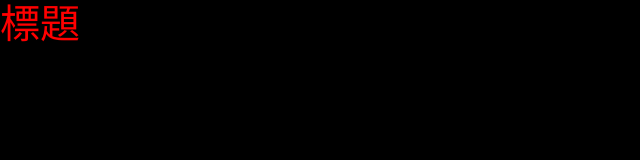
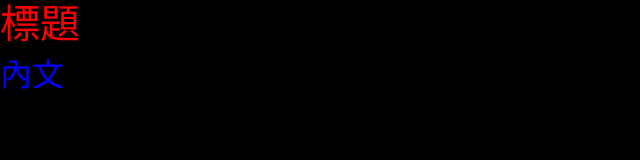
Before and after one commit to JDW-Daniel/GitHubPratice1, a plain HTML site: page index.html in a window 1280 px wide. Shown: the whole page, without its empty margins (0-640 px from the left). Drawn offline with nearby package versions, Linux system fonts and the light colour scheme.

Commit message:
新增h2

```diff
--- a/css/all.css
+++ b/css/all.css
@@ -4,3 +4,6 @@ body{
 h1{
    color: red;
 }
+h2{
+    color:blue;
+}
--- a/index.html
+++ b/index.html
@@ -17,5 +17,6 @@
     <script src="https://cdnjs.cloudflare.com/ajax/libs/popper.js/1.14.7/umd/popper.min.js" integrity="sha384-UO2eT0CpHqdSJQ6hJty5KVphtPhzWj9WO1clHTMGa3JDZwrnQq4sF86dIHNDz0W1" crossorigin="anonymous"></script>
     <script src="https://stackpath.bootstrapcdn.com/bootstrap/4.3.1/js/bootstrap.min.js" integrity="sha384-JjSmVgyd0p3pXB1rRibZUAYoIIy6OrQ6VrjIEaFf/nJGzIxFDsf4x0xIM+B07jRM" crossorigin="anonymous"></script>
     <h1>標題</h1>
+      <h2>內文</h2>
   </body>
 </html>
```
